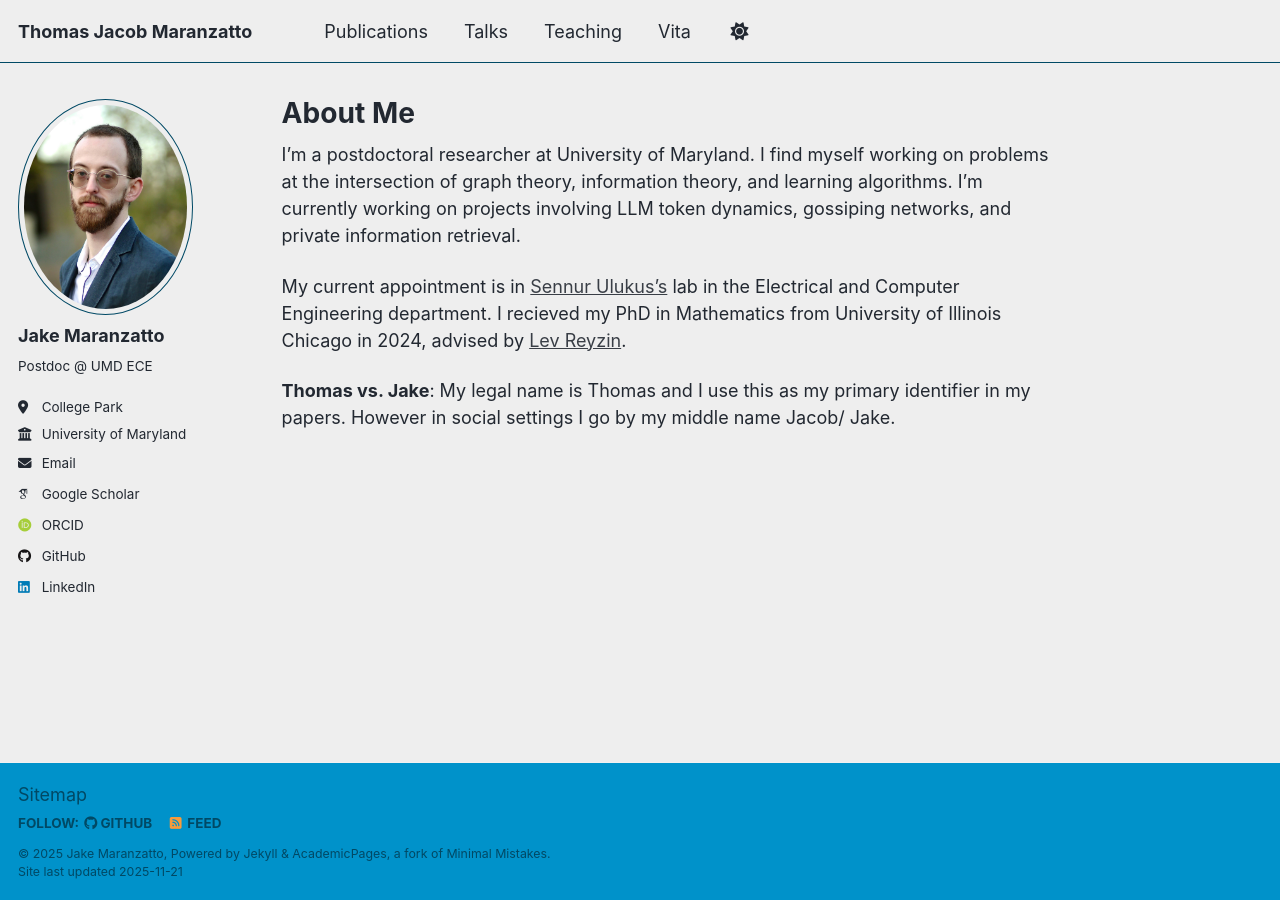
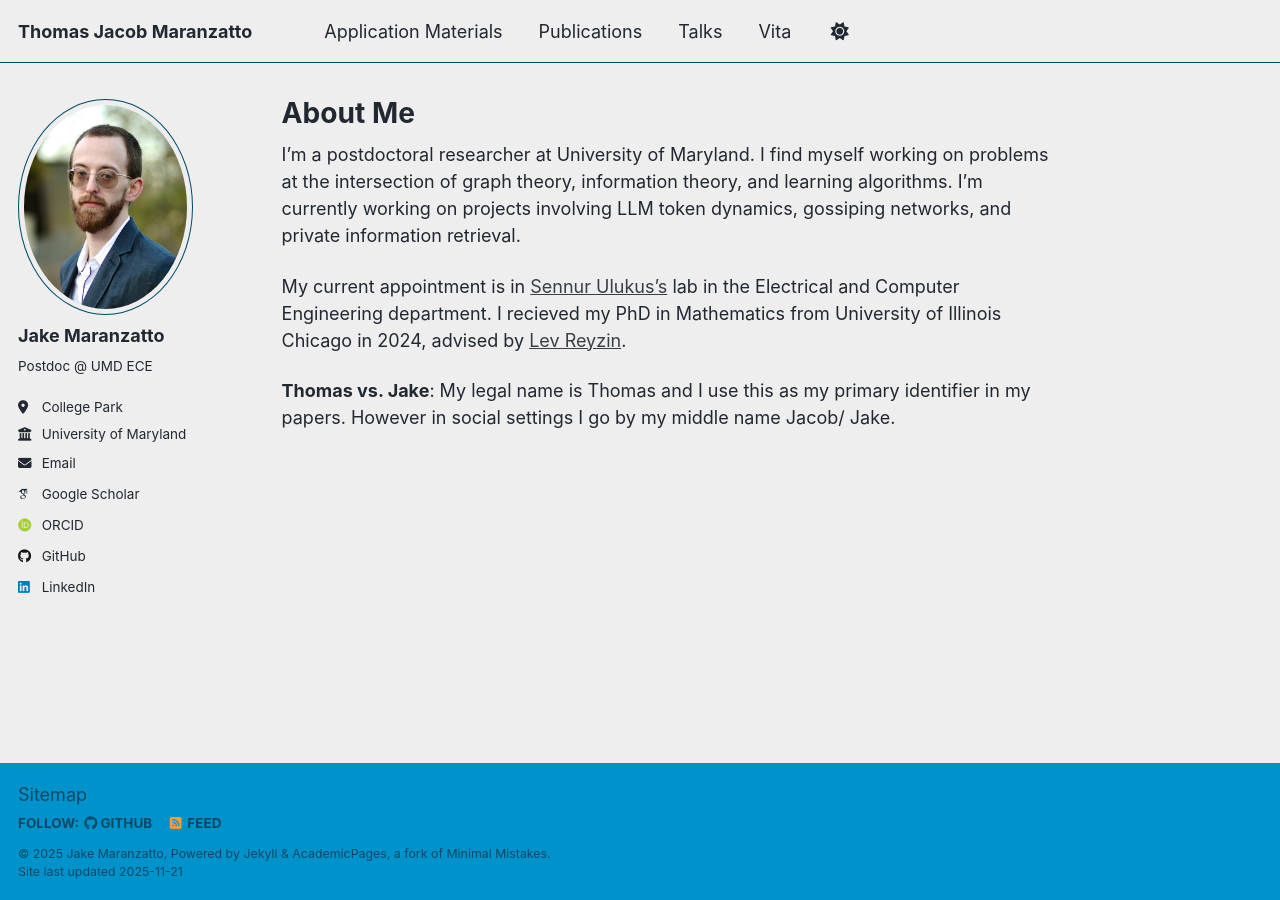
Before and after one commit to TMaranzatto/TMaranzatto.github.io, a Jekyll site: the page built from _pages/about.md, in a window 1280 px wide. Built offline with Jekyll 4.4.1, drawn with Linux system fonts in a browser that asks for light colours; some web fonts are replaced; a script that is not in the unit is left out.

Commit message:
Update navigation.yml

```diff
--- a/_data/navigation.yml
+++ b/_data/navigation.yml
@@ -8,14 +8,17 @@
 #      Markdown formatted page while the second is generated using JSON.
 
 main:
+  - title: "Application Materials"
+    url: /application-materials/
+
   - title: "Publications"
     url: /publications/
 
   - title: "Talks"
     url: /talks/
 
-  - title: "Teaching"
-    url: /teaching/
+  #- title: "Teaching"
+  #  url: /teaching/
 
 
   - title: "Vita"
```
